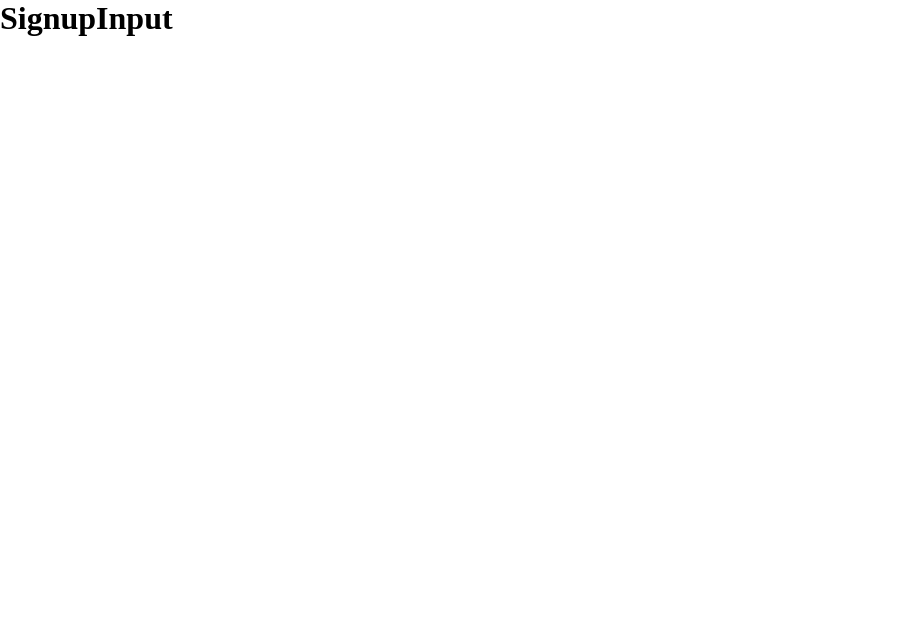
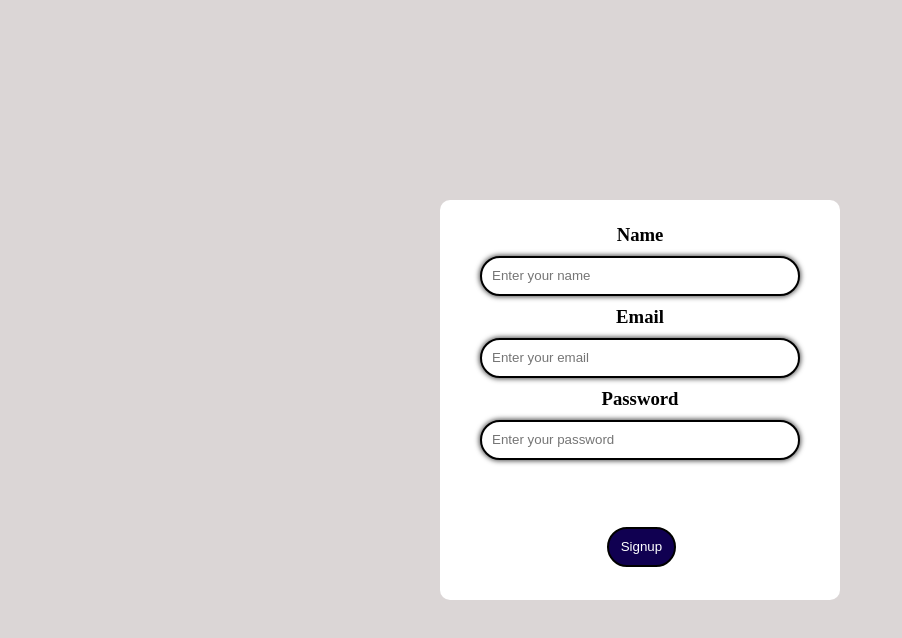
Before and after one commit to ankitnarang-ai/React-Moodle-Assignment, a React (Vite) app in the folder Day 12-14 Advanced Hooks/: page /signup in a window 1280 px wide. Shown: the top 638 px of the page, without its empty margins (0-902 px from the left). Built offline with nearby package versions, Linux system fonts and the light colour scheme.

Commit message:
- [Added] Signup functionality

```diff
--- a/Day 12-14 Advanced Hooks/package.json
+++ b/Day 12-14 Advanced Hooks/package.json
@@ -12,6 +12,7 @@
   "dependencies": {
     "react": "^18.3.1",
     "react-dom": "^18.3.1",
+    "react-hook-form": "^7.52.1",
     "react-router-dom": "^6.24.1"
   },
   "devDependencies": {
--- a/Day 12-14 Advanced Hooks/src/components/loginInput/LoginInput.tsx
+++ b/Day 12-14 Advanced Hooks/src/components/loginInput/LoginInput.tsx
@@ -1,9 +1,11 @@
-
-
 const LoginInput = () => {
   return (
     <div>
-      <h1>LoginInput</h1>
+      <input type="text" placeholder="Enter your email"/>
+      <input type="password" placeholder="Enter your password" />
+      <div className="loginBtn">
+        <button>Login</button>
+      </div>
     </div>
   )
 }
--- a/Day 12-14 Advanced Hooks/src/components/signupInput/SignupInput.tsx
+++ b/Day 12-14 Advanced Hooks/src/components/signupInput/SignupInput.tsx
@@ -1,11 +1,47 @@
-
+import { useForm } from 'react-hook-form';
+import { Link } from 'react-router-dom';
 
 const SignupInput = () => {
+  const { register, handleSubmit, formState: { errors } } = useForm();
+
+  const signup = (data: any) => {
+    localStorage.setItem('user', JSON.stringify(data));
+  };
+
   return (
-    <div>
-      <h1>SignupInput</h1>
+    <div className='signup-container'>
+      <form className='form' onSubmit={handleSubmit(signup)}>
+        <div className='input'>
+        <h3>Name</h3>
+        <input
+          type="text"
+          placeholder="Enter your name"
+          {...register('name', { required: true })}
+        />
+        {errors.name && <span>Name is required</span>}
+        <h3>Email</h3>
+        <input
+          type="text"
+          placeholder="Enter your email"
+          {...register('email', { required: true, pattern: /^\S+@\S+$/i })}
+        />
+        {errors.email && <span>Email is required and should be valid</span>}
+        <h3>Password</h3>
+        <input
+          type="password"
+          placeholder="Enter your password"
+          {...register('password', { required: true, minLength: 6 })}
+        />
+        {errors.password && <span>Password is required and should be at least 6 characters long</span>}
+        </div>
+        <div className="signupBtn">
+          <Link to="/">
+          <button type="submit">Signup</button>
+          </Link>
+        </div>
+      </form>
     </div>
-  )
-}
+  );
+};
 
-export default SignupInput
+export default SignupInput;
--- a/Day 12-14 Advanced Hooks/src/index.css
+++ b/Day 12-14 Advanced Hooks/src/index.css
@@ -93,3 +93,76 @@
   background-color: rgb(10, 25, 58);
   color: white;
 }
+
+/* Singup form css here  */
+
+.signup-container{
+  position: relative;
+  display: flex;
+  width: 100%;
+  height: 100vh;
+  align-items: center;
+  justify-content: center;
+  background-color: rgb(219, 214, 214);
+}
+
+.form{
+  display: flex;
+  flex-direction: column;
+  align-items: center;
+  justify-content: space-around ;
+  width: 400px;
+  height: 400px;
+  background-color: #ffffff;
+  border-radius: 10px;
+}
+
+.input{
+  display: flex;
+  width: 100%;
+  flex-direction: column;
+  justify-content: center;
+  align-items: center;
+}
+
+.form input{
+  width: 80%;
+  height: 40px;
+  border: 2px solid rgb(0, 0, 0);
+  outline: none;
+  border-radius: 50px;
+  padding: 10px;
+  margin: 10px;
+  box-shadow: 0px 0px 5px 1px #525252;
+}
+
+.signupBtn{
+  display: flex;
+  justify-content: center;
+  align-items: center;
+  width: 100%;
+}
+
+.signupBtn button{
+  width: 80%;
+  height: 40px;
+  border: 2px solid rgb(0, 0, 0);
+  outline: none;
+  border-radius: 50px;
+  padding: 10px;
+  margin: 10px;
+  background-color: rgb(16, 0, 81);
+  color: white;
+  cursor: pointer;
+}
+
+.form h3{
+  display: flex;
+  justify-content: center;
+  align-items: center;
+  left: 0;
+}
+
+span{
+  color: red;
+}
```
Also changed, not shown: 1 other file (tests, documents, lock files or other folders).
